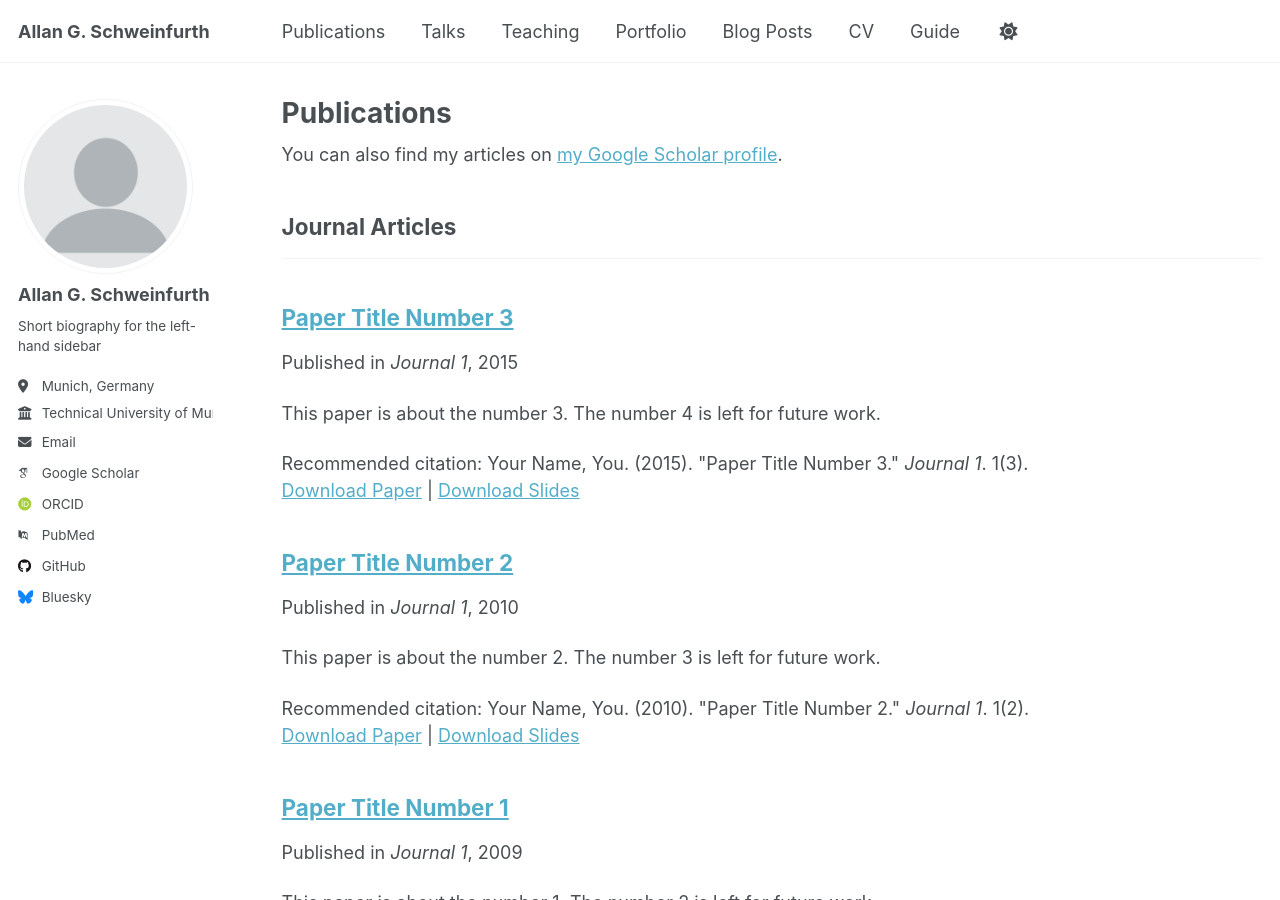
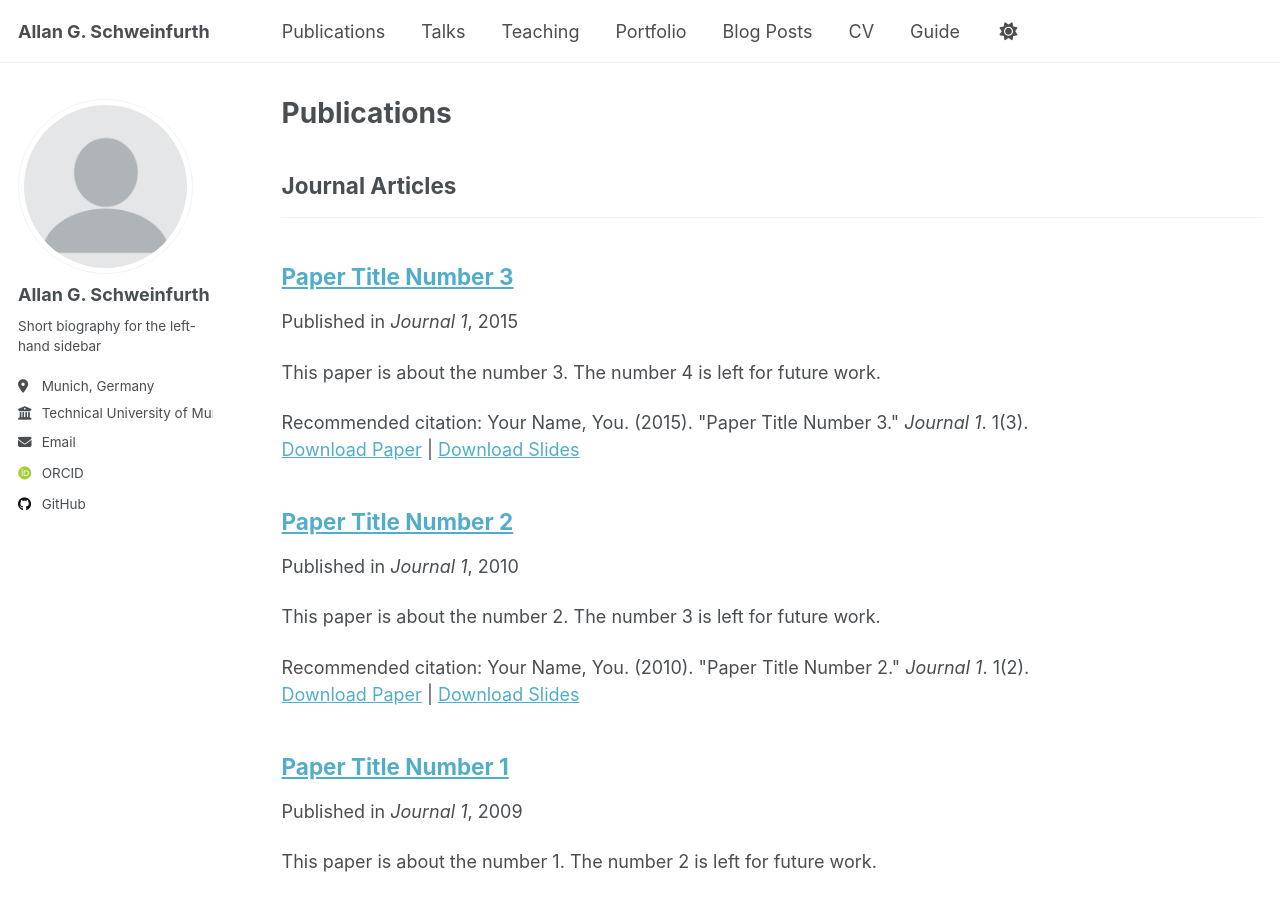
Before and after one commit to allangabrielsch/allangabrielsch.github.io, a Jekyll site: the page built from _pages/publications.html, in a window 1280 px wide and 900 px high. Built offline with Jekyll 4.4.1, drawn with Linux system fonts in a browser that asks for light colours; some web fonts are replaced; a script that is not in the unit is left out; part of the change alters nothing that is shown.

Commit message:
Update profile links in _config.yml
Updated URLs for Google Scholar, ORCID, PubMed, GitHub, and Bluesky.

```diff
--- a/_config.yml
+++ b/_config.yml
@@ -35,12 +35,12 @@ author:
   # Academic websites
   academia         : # URL
   arxiv            : # URL - Update with the correct link to your profile
-  googlescholar    : "https://scholar.google.com/citations?user=PS_CX0AAAAAJ"
+  googlescholar    : #
   inspire-hep      : # URL
   impactstory      : # URL
-  orcid            : "https://orcid.org/yourorcidurl"
+  orcid            : "https://orcid.org/0000-0002-8274-7196"
   semantic         : # URL
-  pubmed           : "https://www.ncbi.nlm.nih.gov/pubmed/?term=john+snow"
+  pubmed           : #
   researchgate     : # URL
   scopus           : # URL
 
@@ -48,13 +48,13 @@ author:
   bitbucket        : # Username - Update with your username on the site
   codepen          : # Username
   dribbble         : # Username
-  github           : "academicpages"
+  github           : "allangabrielsch"
   kaggle           : # Username
   stackoverflow    : # User number or user number and name (i.e., use "1" or "1/jeff-atwood")
 
   # Social media
   artstation       : # Username
-  bluesky          : "bsky.app" # Replace this with you Bluesky username
+  bluesky          : #
   facebook         : # Username
   flickr           : # Username
   foursquare       : # Username
```
